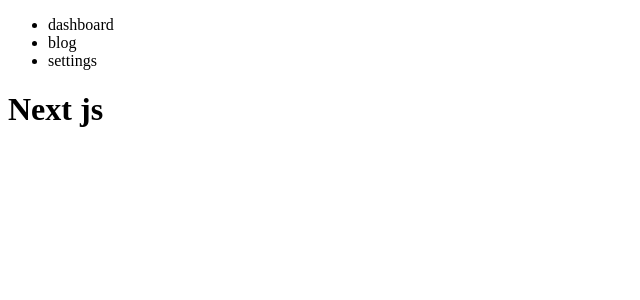
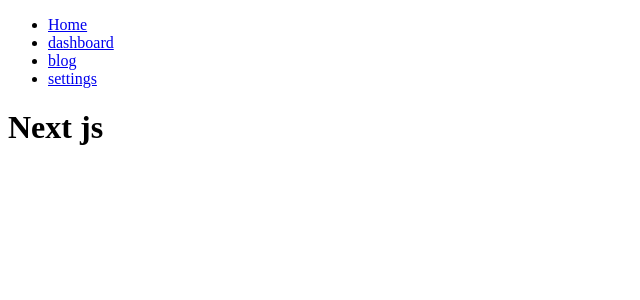
Before and after one commit to EmEsCoder/nextjs, a Next.js app: page / in a window 1280 px wide. Shown: the top 300 px of the page, without its empty margins (0-640 px from the left). Built offline with nearby package versions, Linux system fonts and the light colour scheme.

Commit message:
C- Link component

```diff
--- a/app/layout.jsx
+++ b/app/layout.jsx
@@ -1,14 +1,10 @@
+import Header from "@/components/Header";
+
 export default function RootLayout({ children }) {
   return (
     <html lang="en">
       <body>
-        <header>
-          <ul>
-            <li>dashboard</li>
-            <li>blog</li>
-            <li>settings</li>
-          </ul>
-        </header>
+        <Header />
         {children}
         </body>
     </html>
--- a/components/Header.jsx
+++ b/components/Header.jsx
@@ -1,10 +1,21 @@
+import Link from "next/link";
+
 function Header() {
   return (
     <header>
       <ul>
-        <li>dashboard</li>
-        <li>blog</li>
-        <li>settings</li>
+        <li>
+          <Link href={"/"}>Home</Link>
+        </li>
+        <li>
+          <Link href={"/dashboard"}>dashboard</Link>
+        </li>
+        <li>
+          <Link href={"/blog"}>blog</Link>
+        </li>
+        <li>
+          <Link href={"/blog/settings"}>settings</Link>
+        </li>
       </ul>
     </header>
   );
```
Also changed, not shown: app/blog/layout.js (deleted, +0 -8 lines).
